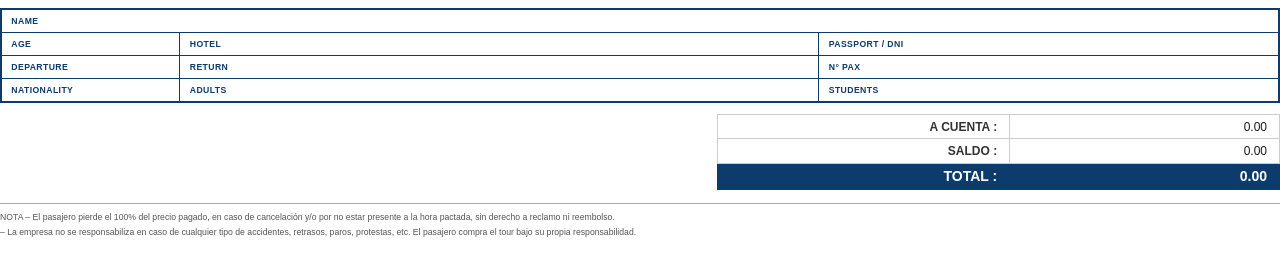
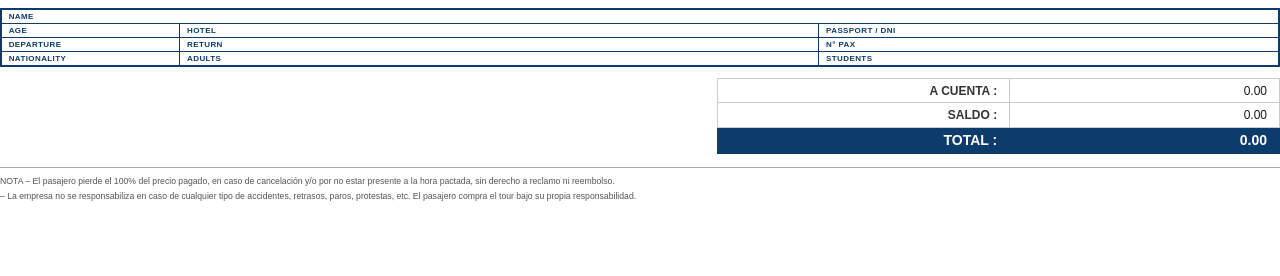
Before and after one commit to RodrigoOjedaCcoyo/App_Viajes_Cusco_Peru, a Python web app: template templates/voucher_reserva_template.html in a window 1280 px wide. Shown: the part 150-426 px from the top of the page. Run offline with Jinja, Linux system fonts and the light colour scheme; the template is opened without the code that fills it, so the values that code supplies are empty.

Commit message:
Actualizaciones

```diff
--- a/templates/voucher_reserva_template.html
+++ b/templates/voucher_reserva_template.html
@@ -68,20 +68,20 @@
         }
         .ct td {
             border: 1pt solid #0d3b6b;
-            padding: 4pt 7pt;
-            vertical-align: top;
+            padding: 1.5pt 5pt;
+            vertical-align: middle;
         }
         .fn {   /* field name */
             display: block;
-            font-size: 6.5pt;
+            font-size: 6pt;
             font-weight: bold;
             color: #0d3b6b;
             text-transform: uppercase;
             letter-spacing: 0.3pt;
-            margin-bottom: 1pt;
+            margin-bottom: 0;
         }
         .fv {   /* field value */
-            font-size: 9pt;
+            font-size: 8.5pt;
             font-weight: bold;
             color: #111;
         }
```
